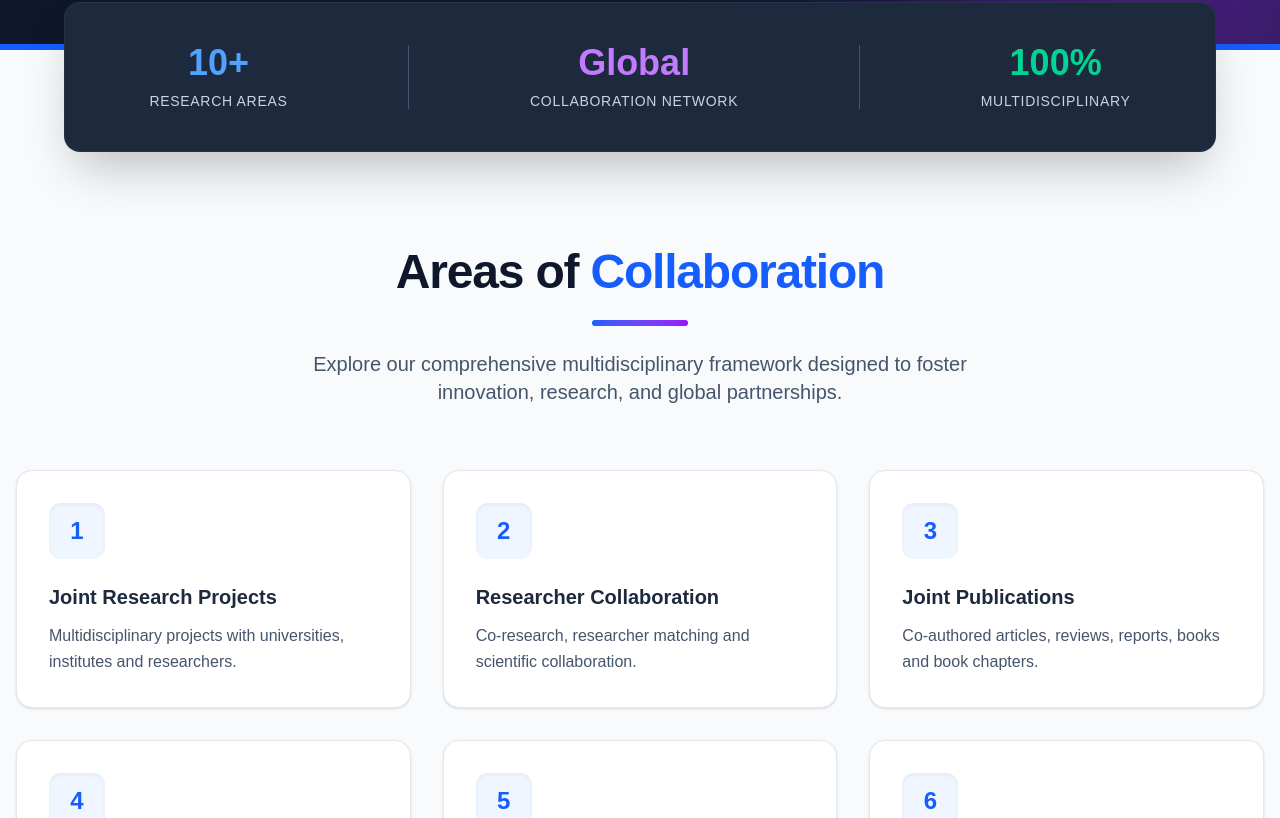
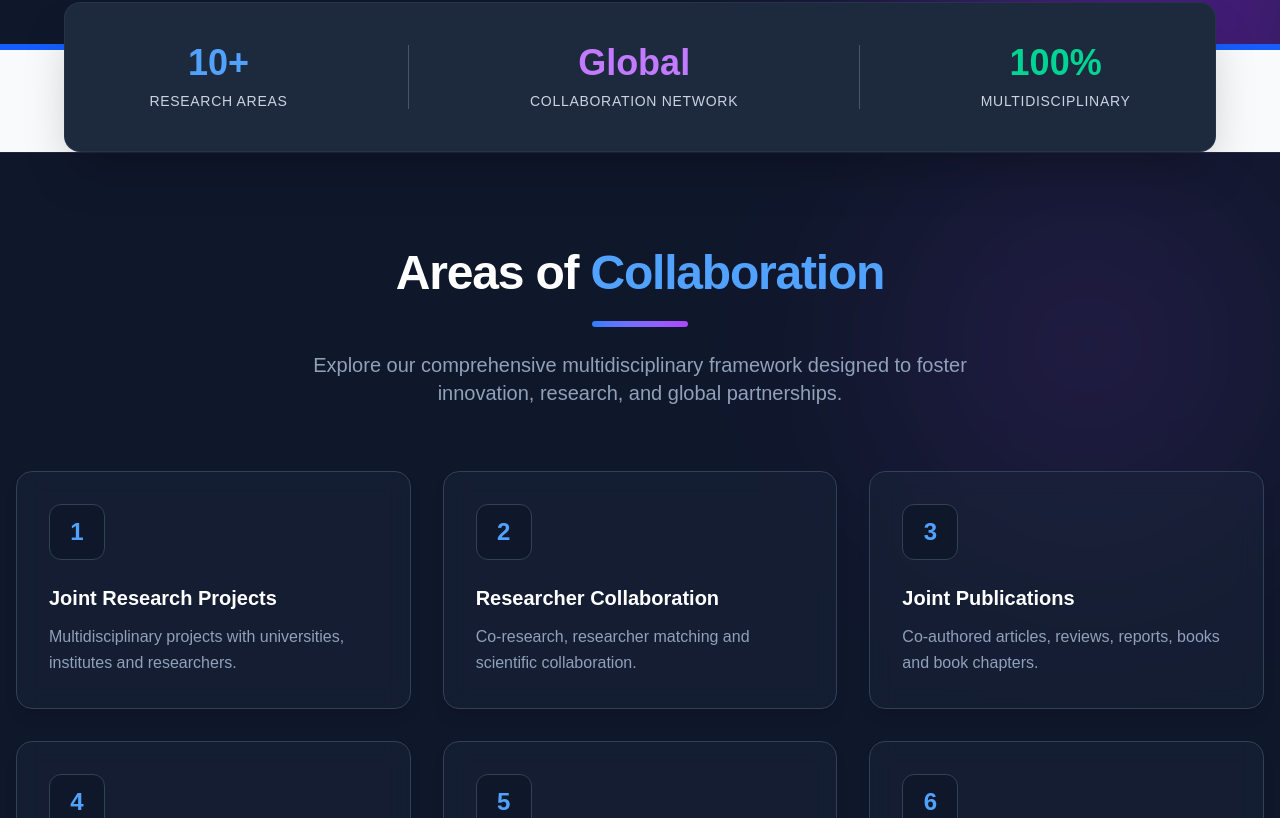
Before and after one commit to saeed7979-svg/frontier-research, a Next.js app: page / in a window 1280 px wide. Shown: the part 962-1780 px from the top of the page. Built offline with nearby package versions, Linux system fonts and the light colour scheme.

Commit message:
Section update

```diff
--- a/app/page.tsx
+++ b/app/page.tsx
@@ -94,15 +94,21 @@ export default function Home() {
       </section>
 
       {/* =========================================
-          STEP 3: SERVICES & COLLABORATION CARDS
+          STEP 3: SERVICES & COLLABORATION CARDS (DARK THEME)
           ========================================= */}
-      <section className="py-24 px-4 max-w-7xl mx-auto bg-slate-50">
+      <section className="py-24 px-4 w-full bg-slate-900 relative border-t border-slate-800">
+
+        {/* Background Glow Effect */}
+        <div className="absolute top-0 right-0 w-96 h-96 bg-purple-900/20 rounded-full mix-blend-screen filter blur-[100px] pointer-events-none"></div>
+        <div className="absolute bottom-0 left-0 w-96 h-96 bg-blue-900/20 rounded-full mix-blend-screen filter blur-[100px] pointer-events-none"></div>
+
+        <div className="max-w-7xl mx-auto relative z-10">
           <div className="text-center mb-16">
-          <h2 className="text-3xl md:text-5xl font-extrabold text-slate-900 mb-6 tracking-tight">
-            Areas of <span className="text-blue-600">Collaboration</span>
+            <h2 className="text-3xl md:text-5xl font-extrabold text-white mb-6 tracking-tight">
+              Areas of <span className="text-blue-400">Collaboration</span>
             </h2>
-          <div className="w-24 h-1.5 bg-gradient-to-r from-blue-600 to-purple-600 mx-auto mb-6 rounded-full"></div>
-          <p className="text-lg md:text-xl text-slate-600 max-w-2xl mx-auto">
+            <div className="w-24 h-1.5 bg-gradient-to-r from-blue-500 to-purple-500 mx-auto mb-6 rounded-full"></div>
+            <p className="text-lg md:text-xl text-slate-400 max-w-2xl mx-auto">
               Explore our comprehensive multidisciplinary framework designed to foster innovation, research, and global partnerships.
             </p>
           </div>
@@ -119,27 +125,28 @@ export default function Home() {
               { area: "Innovation & Technology Transfer", scope: "Prototypes, intellectual property, patents, licensing and commercialization." },
               { area: "International Collaboration", scope: "Cross-border research, knowledge exchange and institutional partnerships." }
             ].map((item, index) => (
-            <div key={index} className="group bg-white p-8 rounded-2xl shadow-sm border border-slate-200 hover:shadow-2xl hover:-translate-y-2 transition-all duration-300 relative overflow-hidden">
+              <div key={index} className="group bg-slate-800/40 backdrop-blur-md p-8 rounded-2xl border border-slate-700 hover:border-blue-500/50 hover:bg-slate-800/80 transition-all duration-300 relative overflow-hidden shadow-lg hover:shadow-[0_0_30px_rgba(59,130,246,0.15)]">
 
                 {/* Decorative top border glow (Hover Effect) */}
-              <div className="absolute top-0 left-0 w-full h-1.5 bg-gradient-to-r from-blue-500 to-purple-500 transform origin-left scale-x-0 group-hover:scale-x-100 transition-transform duration-500"></div>
+                <div className="absolute top-0 left-0 w-full h-1 bg-gradient-to-r from-blue-500 to-purple-500 transform origin-left scale-x-0 group-hover:scale-x-100 transition-transform duration-500"></div>
 
                 {/* Number Badge */}
-              <div className="w-14 h-14 bg-blue-50 group-hover:bg-blue-600 rounded-xl flex items-center justify-center mb-6 transition-colors duration-300 shadow-inner">
-                <span className="text-blue-600 group-hover:text-white font-black text-2xl transition-colors duration-300">
+                <div className="w-14 h-14 bg-slate-900 group-hover:bg-blue-600 rounded-xl flex items-center justify-center mb-6 transition-colors duration-300 border border-slate-700 group-hover:border-blue-500">
+                  <span className="text-blue-400 group-hover:text-white font-black text-2xl transition-colors duration-300">
                     {index + 1}
                   </span>
                 </div>
 
                 {/* Card Content */}
-              <h3 className="text-xl font-bold text-slate-800 mb-3 group-hover:text-blue-700 transition-colors duration-300">
+                <h3 className="text-xl font-bold text-white mb-3 group-hover:text-blue-400 transition-colors duration-300">
                   {item.area}
                 </h3>
-              <p className="text-slate-600 leading-relaxed text-sm md:text-base">
+                <p className="text-slate-400 leading-relaxed text-sm md:text-base group-hover:text-slate-300 transition-colors">
                   {item.scope}
                 </p>
               </div>
             ))}
+          </div>
         </div>
       </section>
 
```
Lines whose indentation alone changed are shown as unchanged.
